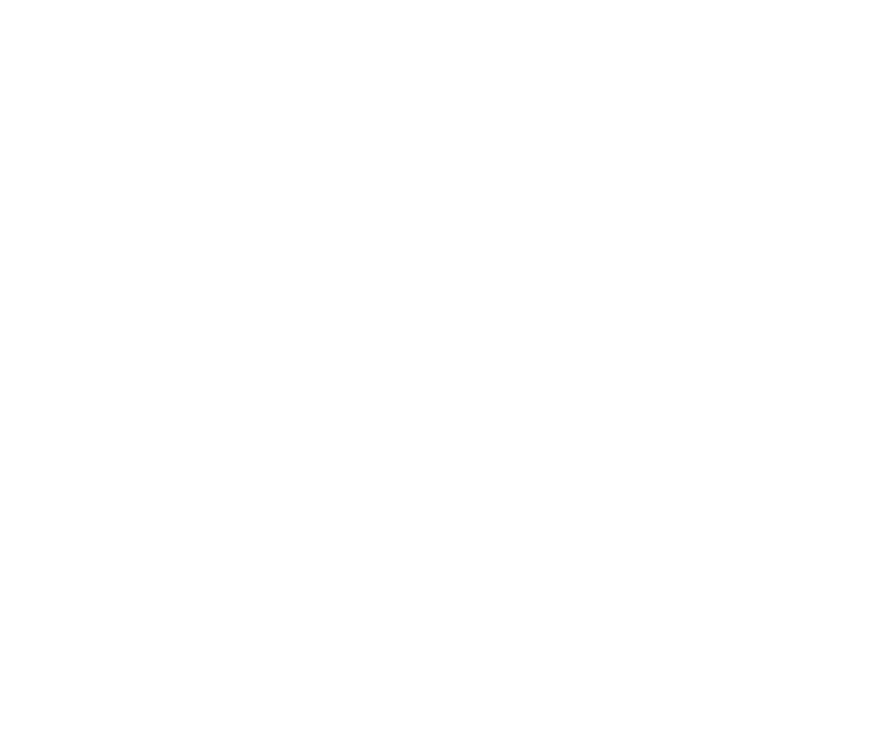
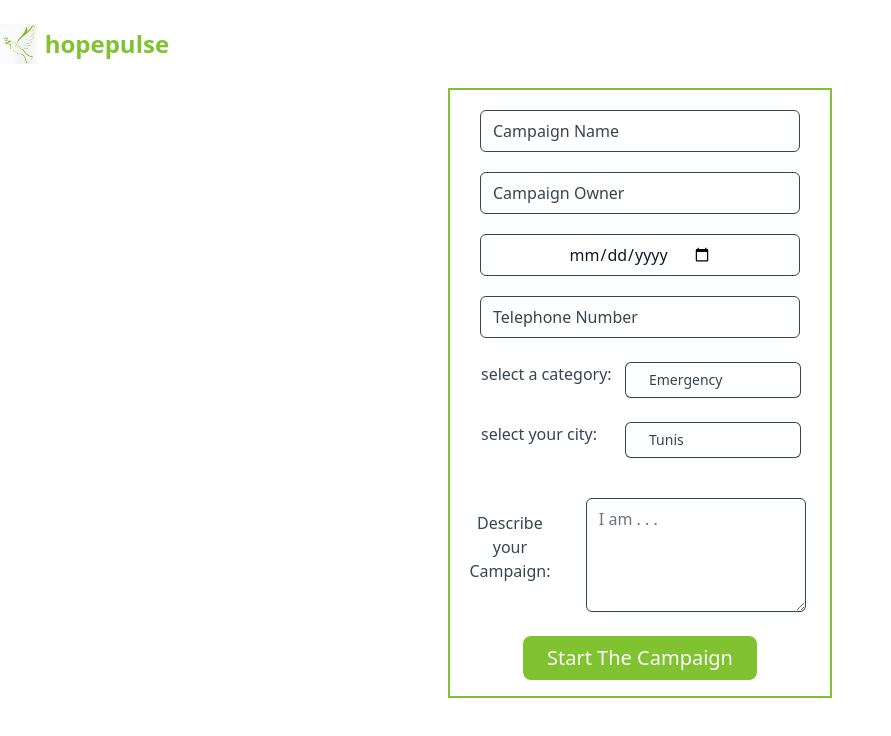
Before and after one commit to nour-ezzehi/hopePulse_frontend, a React (Vite) app in the folder hopepulse/: page /campaign in a window 1280 px wide. Before the commit this address had no page. Shown: the top 736 px of the page, without its empty margins (0-891 px from the left). Built offline with nearby package versions, Linux system fonts and the light colour scheme.

Commit message:
campaign component added

```diff
--- a/hopepulse/src/App.jsx
+++ b/hopepulse/src/App.jsx
@@ -7,16 +7,21 @@
 } from "react-router-dom";
 import SignupPage from './pages/SignupPage';
 import LoginPage from './pages/LoginPage';
-function App() {
+import Campaign from './components/Campaign';
+import HowItWorks from './components/HowItWorks';
 
+
+const App = () => {
   return (
     <>
       <BrowserRouter>
         <Routes>
           {/* Render Layout component when the user visits the root URL */}
           <Route path="/" element={<Layout className="bg-fafafa" />} />
-          <Route path = "/signup" element={<SignupPage />} />
-          <Route path = "/login" element={<LoginPage />} />
+          <Route path="/signup" element={<SignupPage />} />
+          <Route path="/login" element={<LoginPage />} />
+          <Route path="/campaign" element={<Campaign />} />
+          <Route path="/howitworks" element={<HowItWorks />} />
         </Routes>
       </BrowserRouter>
       <SmoothScroll />
--- a/hopepulse/src/components/Campaign.jsx
+++ b/hopepulse/src/components/Campaign.jsx
@@ -4,27 +4,78 @@
 import ListBox from './ListBox'; // Import the ListBox component
 import Logo from './Logo';
 import { categories } from '../constants/categories';
+import { campaignFields } from '../constants/formFields';
+import Input from './Input';
+import { cities } from '../constants/cities';
+import TextArea from './TextArea';
 
 const handleSubmit = (e) => {
   e.preventDefault();
 };
 
 const Campaign = () => {
-  const [selected, setSelected] = useState(categories[0]); // Default selection
+  const [categorySelected, setcategorySelected] = useState(categories[0]);
+  const [citySelected, setcitySelected] = useState(cities[0]);
+  const [campaignInfo, setCampaignInfo] = useState({
+    campaignName: '',
+    campaignDescription: '',
+    // Add more fields as needed
+  });
+
+  const handleChange = (e) => {
+    const { name, value } = e.target;
+    setCampaignInfo(prevCampaignInfo => ({
+      ...prevCampaignInfo,
+      [name]: value
+    }));
+  };
 
   return (
     <>
       <div className="flex flex-col justify-center container mx-auto">
-        <div className="container mx-auto my-16">
-          <Logo />
+        <div className="container mx-auto mt-6 mb-2">
+            <Logo />
         </div>
-        <div className="border border-solid border-grayish">
-        <div className="relative text-center">
-          <ListBox selected={selected} setSelected={setSelected} options={categories} />
+        <div className="w-96 container mx-auto border-2 border-solid my-4 border-primary">
+        <form className="my-4 space-y-6" onSubmit={handleSubmit}>
+          <div className="text-center container mx-auto">
+            <div className="-space-y-2px">
+            {campaignFields.map(field => (
+              field.id === 'campaignDescription' ? null : (
+                <Input
+                  key={field.id}
+                  handleChange={handleChange}
+                  value={campaignInfo[field.id]}
+                  labelText={field.labelText}
+                  labelFor={field.labelFor}
+                  id={field.id}
+                  name={field.name}
+                  type={field.type}
+                  isRequired={field.isRequired}
+                  placeholder={field.placeholder}
+                  customClass="mt-4"
+                />
+              )
+            ))}
+            </div>
+          </div>
+          <ListBox selected={categorySelected} setSelected={setcategorySelected} options={categories} labeltext="select a category: "/>
+          <ListBox selected={citySelected} setSelected={setcitySelected} options={cities} labeltext="select your city: "/>
+          <TextArea
+              handleChange={handleChange}
+              value={campaignInfo.campaignDescription}
+              labelText="Describe your Campaign:"
+              labelFor="campaignDescription"
+              id="campaignDescription"
+              name="campaignDescription"
+              isRequired={true}
+              placeholder="I am . . ."
+              customClass="mt-4"
+            />
+          <FormAction handleSubmit={handleSubmit} text="Start The Campaign" />
+          </form>
         </div>
-        <FormAction handleSubmit={handleSubmit} text="Start The Campaign" />
       </div>
-    </div>
     </>
   );
 };
--- a/hopepulse/src/components/Footer.jsx
+++ b/hopepulse/src/components/Footer.jsx
@@ -45,7 +45,7 @@
           <div className="full border-t border-grayish my-6"></div>
           <div className="flex container md:justify-between items-center text-center mt-8">
             <p className="text-sm text-grayish mr-4">&copy; {new Date().getFullYear()} Your Company, Inc. All rights reserved.</p>
-            <div className="flex space-x-4">
+            <div id="contact" className="flex space-x-4">
               <a href="https://www.facebook.com/nour.zehi.18" className="text-grayish hover:text-primary">
                 <FaFacebook size={20} />
               </a>
--- a/hopepulse/src/components/FormAction.jsx
+++ b/hopepulse/src/components/FormAction.jsx
@@ -10,7 +10,7 @@
           type==='Button' ?
           <button
               type={action}
-              className="group flex mx-auto justify-center py-2 px-6 text-xl font-medium rounded-lg text-fafafa bg-primary hover:bg-secondary focus:outline focus:ring-4 focus:ring-offset-2 focus:ring-secondary mt-6"
+              className="group flex mb-2 mx-auto justify-center py-2 px-6 text-xl font-medium rounded-lg text-fafafa bg-primary hover:bg-secondary focus:outline focus:ring-4 focus:ring-offset-2 focus:ring-secondary mt-6"
               onSubmit={handleSubmit}
           >
 
--- a/hopepulse/src/components/Header.jsx
+++ b/hopepulse/src/components/Header.jsx
@@ -4,14 +4,14 @@
 
 const Header = () => {
   return (
-    <div className="custom-height bg-cover bg-no-repeat" style={{ backgroundImage: `url('../images/bg-image.png')`}}>
+    <div  id="top" className="custom-height bg-cover bg-no-repeat" style={{ backgroundImage: `url('../images/bg-image.png')`}}>
       <div className="mx-auto px-4 py-8">
         <header className="bg-fafafa border-double border-grayish rounded-full">
           <Navbar/>
         </header>
         <SCButton />
       </div>
-      <h1 id="top" className="text-3xl font-bold text-fafafa text-center -mt-40">Pulsating Hope, Changing Lives</h1>
+      <h1 className="text-3xl font-bold text-fafafa text-center -mt-40">Pulsating Hope, Changing Lives</h1>
     </div>
   );
 };
--- /dev/null
+++ b/hopepulse/src/components/HowItWorks.jsx
@@ -0,0 +1,11 @@
+import React from 'react'
+import Header from './Header'
+import Navbar from './Navbar';
+
+const HowItWorks = () => {
+  return (
+      <Navbar />
+  );
+};
+
+export default HowItWorks;
--- a/hopepulse/src/components/ListBox.jsx
+++ b/hopepulse/src/components/ListBox.jsx
@@ -1,21 +1,18 @@
 import React from 'react';
 import { Listbox, Transition } from '@headlessui/react';
-import { CheckIcon, ChevronUpDownIcon } from '@heroicons/react/20/solid';
-import classNames from '../../utils'; // Import the classNames utility function
+import { CheckIcon } from '@heroicons/react/20/solid';
+import classNames from '../../utils';
 
-const ListBox = ({ selected, setSelected, options }) => {
+const ListBox = ({ selected, setSelected, options, labeltext }) => {
   return (
-    <div className="flex items-center mx-auto" style={{ maxWidth: '350px' }}>
-      <label htmlFor="category" className="text-md font-medium text-grayish mr-2 self-center">Select a Category</label>
+    <div className="relative mx-auto" style={{ maxWidth: '350px' }}>
+      <label htmlFor="category" className="absolute top-0 left-4 text-md font-medium text-grayish mr-16 self-center">{ labeltext }</label>
       <Listbox value={selected} onChange={setSelected}>
         {({ open }) => (
-          <div className="relative mt-2">
-            <Listbox.Button className="w-48 cursor-default rounded-md bg-white py-1.5 pl-3 pr-10 text-center text-grayish shadow-sm ring-1 ring-inset ring-grayish focus:outline-none focus:ring-2 focus:ring-primary sm:text-sm sm:leading-6">
+          <div className="relative ml-40 mt-5">
+            <Listbox.Button className="w-44 rounded-md bg-white py-1.5 pl-3 pr-10 text-center text-grayish shadow-sm ring-1 ring-inset ring-grayish focus:outline-none focus:ring-2 focus:ring-primary sm:text-sm sm:leading-6">
               <span className="flex items-center">
                 <span className="ml-3">{selected.name}</span>
-              </span>
-              <span className="absolute ml-3 flex items-center justify-center pr-2">
-                <ChevronUpDownIcon className="h-5 w-5 text-gray-400" aria-hidden="true" />
               </span>
             </Listbox.Button>
             <Transition
@@ -25,7 +22,7 @@
               leaveFrom="opacity-100"
               leaveTo="opacity-0"
             >
-              <Listbox.Options className="mt-1 w-48 rounded-md bg-white py-1 shadow-lg ring-1 ring-black ring-opacity-5 focus:outline-none sm:text-sm">
+              <Listbox.Options className="mt-1 w-44 rounded-md bg-fafafa py-1 shadow-lg ring-1 ring-grayish ring-opacity-5 focus:outline-none sm:text-sm">
                 {options.map((option) => (
                   <Listbox.Option
                     key={option.id}
@@ -40,7 +37,7 @@
                     {({ selected, active }) => (
                       <div className="flex items-center">
                         <span
-                          className={classNames(selected ? 'font-semibold' : 'font-normal', 'ml-3 block truncate')}
+                          className={classNames(selected ? 'font-semibold' : 'font-normal', 'ml-3 truncate')}
                         >
                           {option.name}
                         </span>
@@ -48,10 +45,10 @@
                           <span
                             className={classNames(
                               active ? 'text-fafafa' : 'text-primary',
-                              'absolute inset-y-0 right-0 flex items-center pr-4'
+                              'inset-y-0 right-0 flex items-center pr-4'
                             )}
                           >
-                            <CheckIcon className="h-5 w-5" aria-hidden="true" />
+                            <CheckIcon className="h-5 ml-2 w-5" aria-hidden="true" />
                           </span>
                         ) : null}
                       </div>
--- a/hopepulse/src/components/Navbar.jsx
+++ b/hopepulse/src/components/Navbar.jsx
@@ -2,6 +2,7 @@
 import { ChevronDownIcon, ChevronUpIcon } from '@heroicons/react/24/solid';
 import Logo from './Logo';
 import { Link } from 'react-router-dom';
+import AnchorLink from 'react-anchor-link-smooth-scroll';
 
 const Navbar = () => {
   const [showDropdown, setShowDropdown] = useState(false);
@@ -58,8 +59,8 @@
               </div>
             )}
           </li>
-          <li><a href="#" className="text-primary hover:text-grayish">About</a></li>
-          <li><a href="#" className="text-primary hover:text-grayish">How it works</a></li>
+          <li><Link to="/howitworks" className="text-primary hover:text-grayish">How it works</Link></li>
+          <AnchorLink href='#contact'><li><a href="#" className="text-primary hover:text-grayish">Contact</a></li></AnchorLink>
         </ul>
       </div>
       <div className="py-3">
--- /dev/null
+++ b/hopepulse/src/components/TextArea.jsx
@@ -0,0 +1,33 @@
+import React from 'react';
+
+const TextArea = ({
+  handleChange,
+  value,
+  labelText,
+  labelFor,
+  id,
+  name,
+  isRequired = true,
+  placeholder,
+  customClass
+}) => {
+  return (
+    <div className= "flex items-center text-center">
+      <label htmlFor={labelFor} className="block text-md ml-2 font-medium text-grayish">
+        {labelText}
+      </label>
+      <textarea
+        onChange={handleChange}
+        value={value}
+        id={id}
+        name={name}
+        rows={4}
+        required={isRequired}
+        className={` focus:ring-primary focus:border-secondary block w-full shadow-sm sm:text-md border-grayish rounded-md mx-6 ${customClass}`}
+        placeholder={placeholder}
+      />
+    </div>
+  );
+};
+
+export default TextArea;
--- /dev/null
+++ b/hopepulse/src/constants/cities.jsx
@@ -0,0 +1,28 @@
+const cities = [
+  { id: 1, name: 'Tunis' },
+  { id: 2, name: 'Ariana' },
+  { id: 3, name: 'Ben Arous' },
+  { id: 4, name: 'Manouba' },
+  { id: 5, name: 'Nabeul' },
+  { id: 6, name: 'Zaghouan' },
+  { id: 7, name: 'Bizerte' },
+  { id: 8, name: 'Béja' },
+  { id: 9, name: 'Jendouba' },
+  { id: 10, name: 'Kef' },
+  { id: 11, name: 'Siliana' },
+  { id: 12, name: 'Sousse' },
+  { id: 13, name: 'Monastir' },
+  { id: 14, name: 'Mahdia' },
+  { id: 15, name: 'Sfax' },
+  { id: 16, name: 'Kairouan' },
+  { id: 17, name: 'Kasserine' },
+  { id: 18, name: 'Sidi Bouzid' },
+  { id: 19, name: 'Gabès' },
+  { id: 20, name: 'Medenine' },
+  { id: 21, name: 'Tataouine' },
+  { id: 22, name: 'Tozeur' },
+  { id: 23, name: 'Kebili' },
+  { id: 24, name: 'Gafsa' },
+];
+
+export { cities };
--- a/hopepulse/src/constants/formFields.jsx
+++ b/hopepulse/src/constants/formFields.jsx
@@ -63,5 +63,52 @@
       placeholder:"Confirm Password"
   },
 ]
+const campaignFields = [
+  {
+    id: 'campaignName',
+    labelText: 'Campaign Name',
+    labelFor: 'campaignName',
+    name: 'campaignName',
+    type: 'text',
+    isRequired: true,
+    placeholder: 'Campaign Name',
+  },
+  {
+    id: 'campaignOwner',
+    labelText: 'Campaign Owner',
+    labelFor: 'campaignOwner',
+    name: 'campaignOwner',
+    type: 'text',
+    isRequired: true,
+    placeholder: 'Campaign Owner',
+  },
+  {
+    id: 'deadline',
+    labelText: 'Deadline',
+    labelFor: 'deadline',
+    name: 'deadline',
+    type: 'date',
+    isRequired: true,
+    placeholder: 'Deadline',
+  },
+  {
+    id: 'campaignDescription',
+    labelText: 'Campaign Description',
+    labelFor: 'campaignDescription',
+    name: 'campaignDescription',
+    type: 'textarea',
+    isRequired: true,
+    placeholder: 'Campaign Description',
+  },
+  {
+    id: 'telephoneNumber',
+    labelText: 'Telephone Number',
+    labelFor: 'telephoneNumber',
+    name: 'telephoneNumber',
+    type: 'tel',
+    isRequired: true,
+    placeholder: 'Telephone Number',
+  },
+];
 
-export {loginFields, signupFields};
+export {loginFields, signupFields, campaignFields};
```
